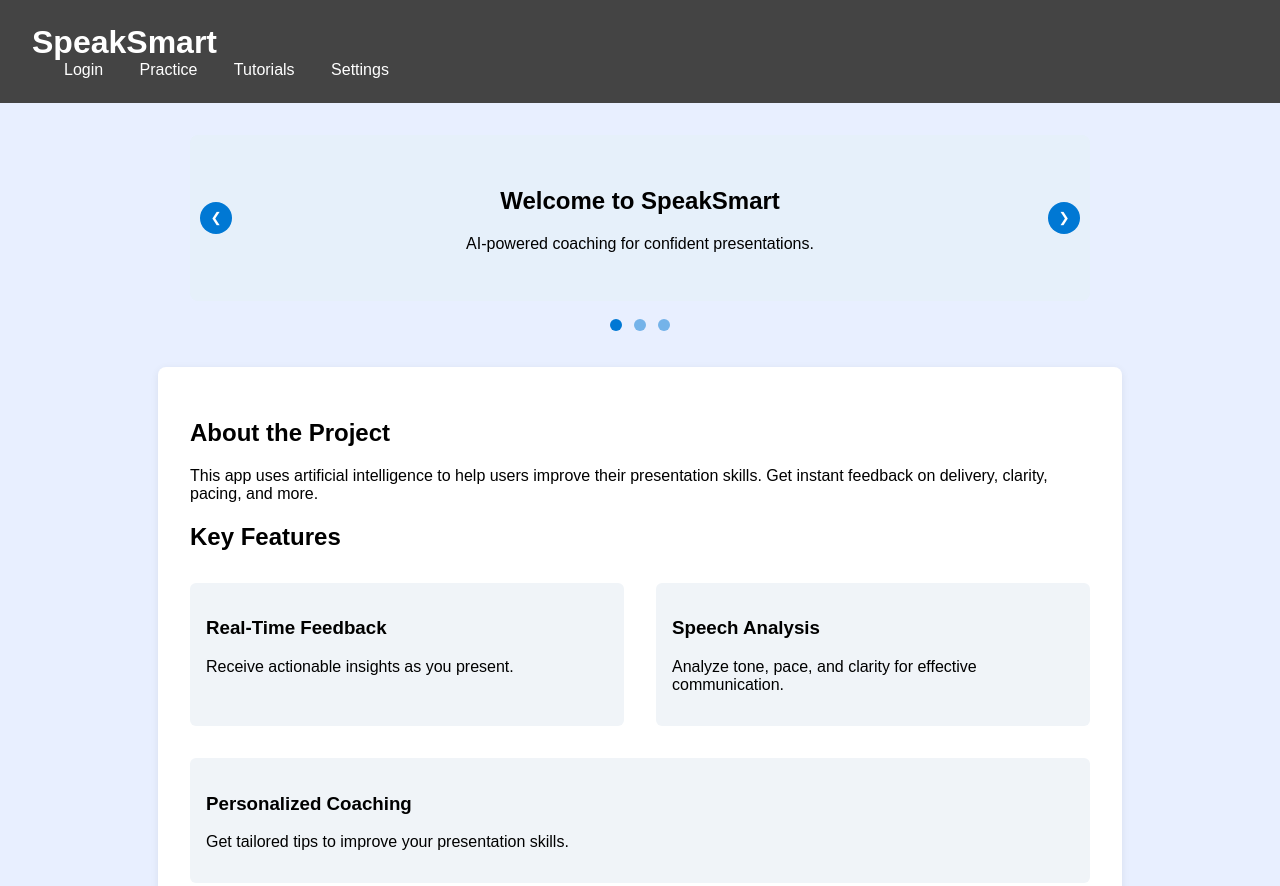
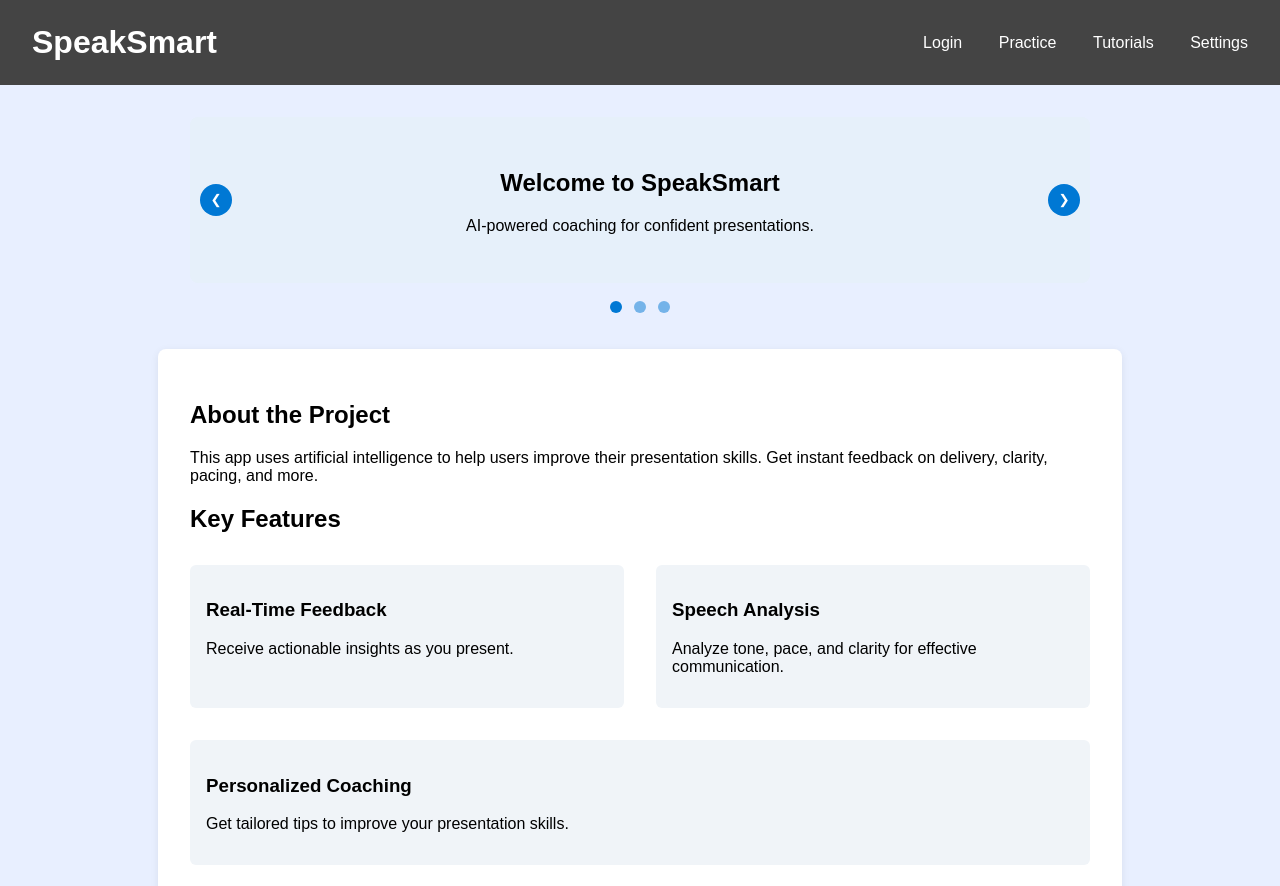
Before and after one commit to penguinmuffin/cac_2025, a plain HTML site: page index.html in a window 1280 px wide. Shown: the top 886 px of the page. Drawn offline with Linux system fonts and the light colour scheme.

Commit message:
Update styles.css

```diff
--- a/styles.css
+++ b/styles.css
@@ -1,13 +1,16 @@
 body {
     font-family: Arial, sans-serif;
     margin: 0;
-    background: #E8EFFF;
+    background: #e8efff;
 }
 
 header {
     background: #444444;
     color: #fff;
     padding: 1.5rem 2rem;
+    display: flex;
+    align-items: center;
+    justify-content: space-between;
 }
 
 main {
```
